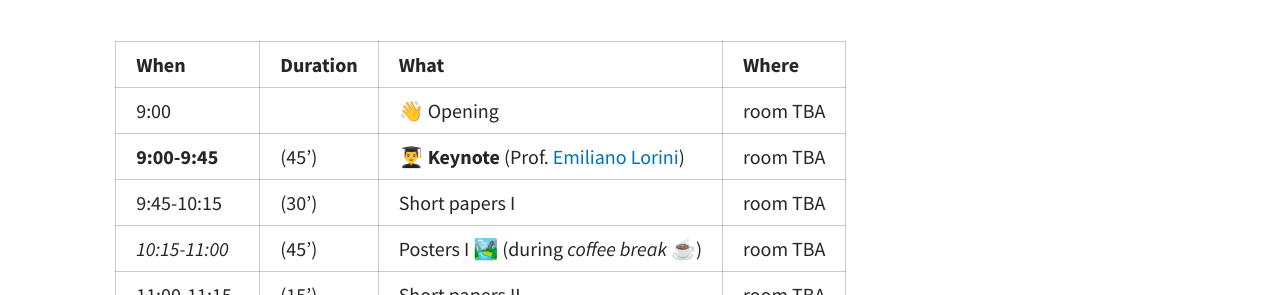
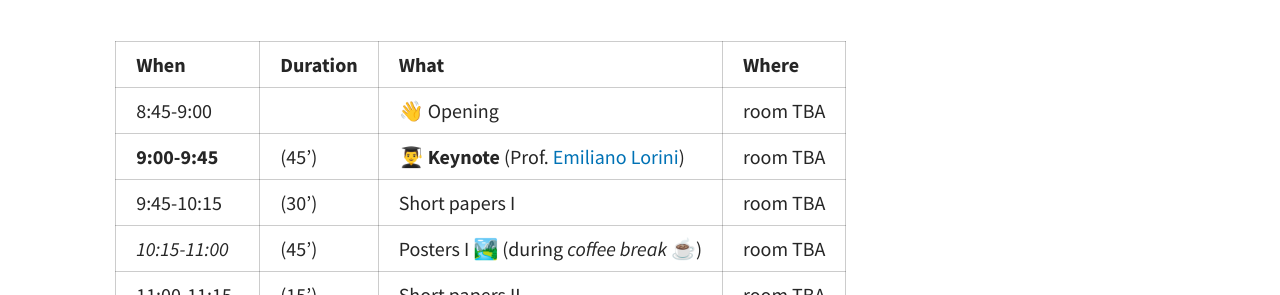
Before and after one commit to CLaRAMAS-workshop/claramas2026, a Jekyll site: the page built from pages/schedule.md, in a window 1280 px wide. Shown: the part 1018-1313 px from the top of the page. Built offline with Jekyll 4.4.1, drawn with Linux system fonts in a browser that asks for light colours; a script that is not in the unit is left out.

Commit message:
Adjust opening time in schedule

```diff
--- a/pages/schedule.md
+++ b/pages/schedule.md
@@ -36,7 +36,7 @@ The following schedule is envisioned, and will be refined after paper acceptance
 
 | When            | Duration | What                                                                               | Where    |
 |-----------------|----------|------------------------------------------------------------------------------------|----------|
-| 9:00            |          | 👋 Opening                                                                         | room TBA |
+| 8:45-9:00            |          | 👋 Opening                                                                         | room TBA |
 | **9:00-9:45**   | (45')    | **👨‍🎓 Keynote** (Prof. [Emiliano Lorini](https://www.irit.fr/~Emiliano.Lorini/)) | room TBA |
 | 9:45-10:15      | (30')    | Short papers I                                                                     | room TBA |
 | *10:15-11:00*   | (45')    | Posters I 🏞️ (during *coffee break* ☕)                                            | room TBA |
```
